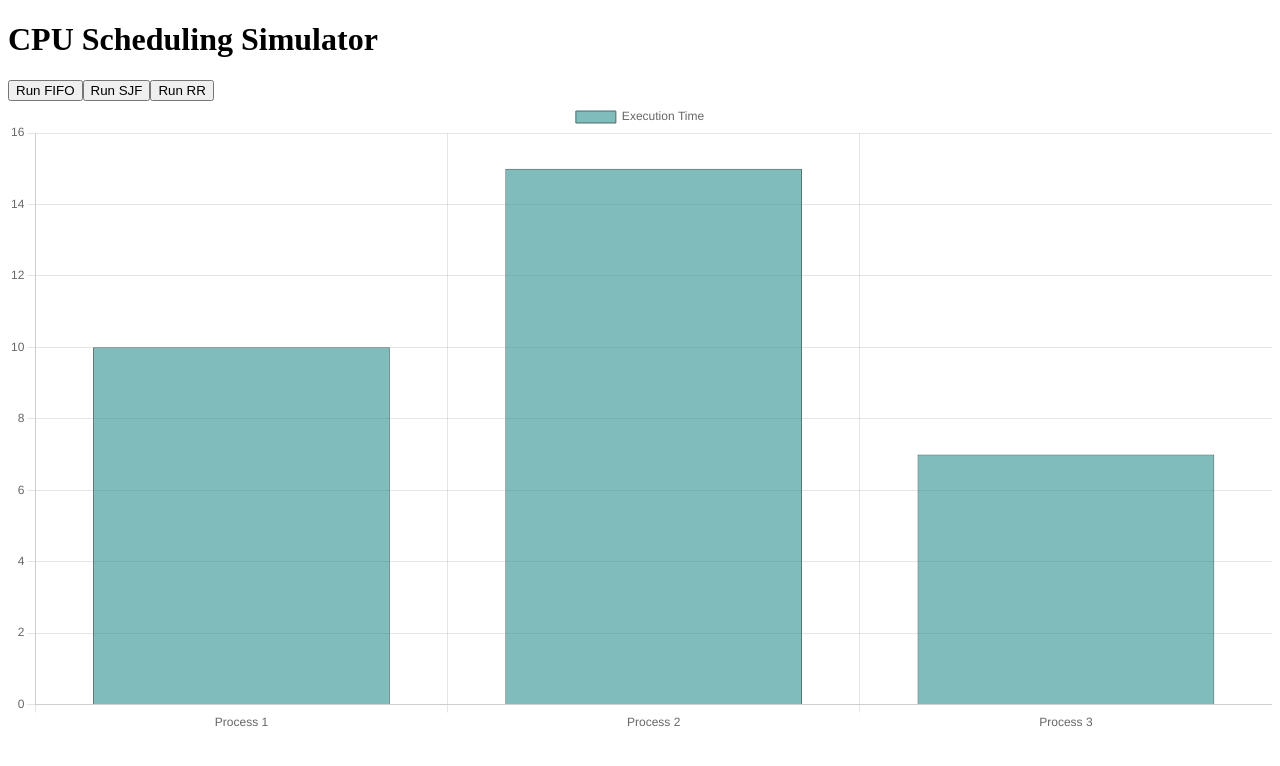
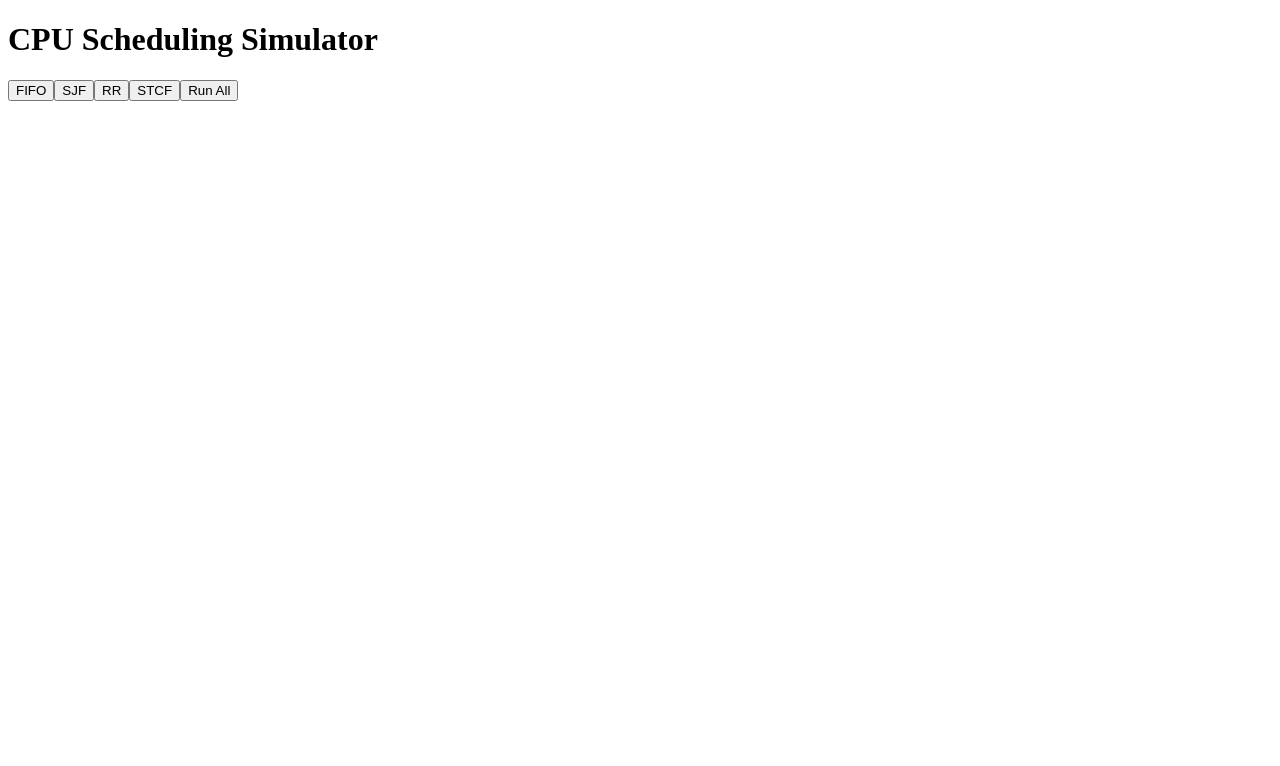
Before and after one commit to materialsteam13/cpu-schedule-sim, a Next.js app: page / in a window 1280 px wide. Shown: the top 766 px of the page. Built offline with nearby package versions, Linux system fonts and the light colour scheme.

Commit message:
Updates, wasn't in right folder

```diff
--- /dev/null
+++ b/components/SjfSimulation.js
@@ -0,0 +1,70 @@
+import { useState } from "react";
+import { sjfScheduler } from "../utils/sjf";
+import { Bar } from "react-chartjs-2";
+import Chart from "chart.js/auto";
+import jsPDF from "jspdf";
+
+export default function SjfSimulation()
+{
+    const [processes, setProcesses] = useState([]);
+    const [result, setResult] = useState([]);
+
+    // Generate random processes
+    const generateProcesses = () => {
+        const num = Math.floor(Math.random() * 5) + 3; // Random 3-7 processes
+        const newProcesses = Array.from({ length: num }, (_, i) => ({
+            id: i + 1,
+            arrivalTime: Math.floor(Math.random() * 5),
+            burstTime: Math.floor(Math.random() * 10) + 1,
+        }));
+        setProcesses(newProcesses);
+    };
+
+    // Run SJF Scheduling
+    const runSjf = () => {
+        const output = sjfScheduler(processes);
+        setResult(output);
+    };
+
+    // Generate PDF
+    const downloadPDF = () => {
+        const doc = new jsPDF();
+        doc.text("SJF Scheduling Results", 10, 10);
+        result.forEach((entry, i) => {
+            doc.text(`Time ${entry.time}: Process ${entry.processId}`, 10, 20 + i * 10);
+        });
+        doc.save("sjf_results.pdf");
+    };
+
+    return (
+        <div className="p-4">
+            <h2 className="text-xl font-bold mb-4">SJF Scheduling Simulation</h2>
+            <button onClick={generateProcesses} className="bg-blue-500 text-white px-4 py-2 mr-2">Generate Processes</button>
+            <button onClick={runSjf} className="bg-green-500 text-white px-4 py-2">Run SJF</button>
+            <button onClick={downloadPDF} className="bg-red-500 text-white px-4 py-2 ml-2">Download PDF</button>
+
+            <div className="mt-4">
+                <h3 className="font-semibold">Processes:</h3>
+                <pre>{JSON.stringify(processes, null, 2)}</pre>
+            </div>
+
+            {result.length > 0 && (
+                <div className="mt-4">
+                    <h3 className="font-semibold">Execution Timeline:</h3>
+                    <Bar
+                        data={{
+                            labels: result.map((r) => `T${r.time}`),
+                            datasets: [
+                                {
+                                    label: "Process Execution",
+                                    data: result.map((r) => r.processId),
+                                    backgroundColor: "rgba(75,192,192,0.6)",
+                                },
+                            ],
+                        }}
+                    />
+                </div>
+            )}
+        </div>
+    );
+}
--- /dev/null
+++ b/components/StcfSimulation.js
@@ -0,0 +1,73 @@
+import { useState } from "react";
+import { stcfScheduler } from "../utils/stcf";
+import { Bar } from "react-chartjs-2";
+//import Chart from "chart.js/auto";
+import jsPDF from "jspdf";
+
+export default function StcfSimulation()
+{
+    const [processes, setProcesses] = useState([]);
+    const [result, setResult] = useState([]);
+
+    // Generate random processes
+    const generateProcesses = () =>
+    {
+        const num = Math.floor(Math.random() * 5) + 3; // Random 3-7 processes
+        const newProcesses = Array.from({ length: num }, (_, i) => ({
+            id: i + 1,
+            arrivalTime: Math.floor(Math.random() * 5),
+            burstTime: Math.floor(Math.random() * 10) + 1,
+        }));
+        setProcesses(newProcesses);
+    };
+
+    // Run STCF Scheduling
+    const runStcf = () =>
+    {
+        const output = stcfScheduler(processes);
+        setResult(output);
+    };
+
+    // Generate PDF
+    const downloadPDF = () =>
+    {
+        const doc = new jsPDF();
+        doc.text("STCF Scheduling Results", 10, 10);
+        result.forEach((entry, i) => {
+            doc.text(`Time ${entry.time}: Process ${entry.processId}`, 10, 20 + i * 10);
+        });
+        doc.save("stcf_results.pdf");
+    };
+
+    return (
+        <div className="p-4">
+            <h2 className="text-xl font-bold mb-4">STCF Scheduling Simulation</h2>
+            <button onClick={generateProcesses} className="bg-blue-500 text-white px-4 py-2 mr-2">Generate Processes</button>
+            <button onClick={runStcf} className="bg-green-500 text-white px-4 py-2">Run STCF</button>
+            <button onClick={downloadPDF} className="bg-red-500 text-white px-4 py-2 ml-2">Download PDF</button>
+
+            <div className="mt-4">
+                <h3 className="font-semibold">Processes:</h3>
+                <pre>{JSON.stringify(processes, null, 2)}</pre>
+            </div>
+
+            {result.length > 0 && (
+                <div className="mt-4">
+                    <h3 className="font-semibold">Execution Timeline:</h3>
+                    <Bar
+                        data={{
+                            labels: result.map((r) => `T${r.time}`),
+                            datasets: [
+                                {
+                                    label: "Process Execution",
+                                    data: result.map((r) => r.processId),
+                                    backgroundColor: "rgba(75,192,192,0.6)",
+                                },
+                            ],
+                        }}
+                    />
+                </div>
+            )}
+        </div>
+    );
+}
--- a/pages/index.js
+++ b/pages/index.js
@@ -1,33 +1,73 @@
-import { useState } from 'react';
-import { fifoScheduler } from '../utils/fifo';
-import { sjfScheduler } from '../utils/sjf';
-import { rrScheduler } from '../utils/rr';
-import ChartComponent from '../components/ChartComponent';
+import { useState } from "react";
+import StcfSimulation from "../components/StcfSimulation";
+import SjfSimulation from "../components/SjfSimulation";
+import RrSimulation from "../components/RrSimulation";
+import FifoSimulation from "../components/FifoSimulation";
 
-export default function Home() {
-    const [results, setResults] = useState([]);
+export default function Home()
+{
+    const [selectedSimulations, setSelectedSimulations] = useState([]);
 
-    const runScheduling = (algorithm) => {
-        const processes = [
-            { arrivalTime: 0, burstTime: 8 },
-            { arrivalTime: 1, burstTime: 4 }
-        ];
-        let output = [];
+    const simulations = [
+        { name: "FIFO", component: <FifoSimulation />, key: "fifo" },
+        { name: "SJF", component: <SjfSimulation />, key: "sjf" },
+        { name: "RR", component: <RrSimulation />, key: "rr" },
+        { name: "STCF", component: <StcfSimulation />, key: "stcf" },
+    ];
 
-        if (algorithm === 'FIFO') output = fifoScheduler(processes);
-        else if (algorithm === 'SJF') output = sjfScheduler(processes);
-        else if (algorithm === 'RR') output = rrScheduler(processes, 2);
+    const toggleSimulation = (key) => {
+        if (selectedSimulations.includes(key))
+        {
+            setSelectedSimulations(selectedSimulations.filter((sim) => sim !== key));
+        } else {
+            setSelectedSimulations([...selectedSimulations, key]);
+        }
+    };
 
-        setResults(output);
+    const selectAll = () => {
+        if (selectedSimulations.length === simulations.length) {
+            setSelectedSimulations([]); // Deselect all
+        } else {
+            setSelectedSimulations(simulations.map((sim) => sim.key)); // Select all
+        }
     };
 
     return (
-        <div>
-            <h1>CPU Scheduling Simulator</h1>
-            <button onClick={() => runScheduling('FIFO')}>Run FIFO</button>
-            <button onClick={() => runScheduling('SJF')}>Run SJF</button>
-            <button onClick={() => runScheduling('RR')}>Run RR</button>
-            <ChartComponent results={results} />
+        <div className="container mx-auto p-6">
+            <h1 className="text-2xl font-bold mb-4 text-center">CPU Scheduling Simulator</h1>
+
+            <div className="flex flex-wrap justify-center gap-4 mb-6">
+                {simulations.map((sim) => (
+                    <button
+                        key={sim.key}
+                        onClick={() => toggleSimulation(sim.key)}
+                        className={`px-4 py-2 rounded-lg shadow-md ${
+                            selectedSimulations.includes(sim.key) ? "bg-green-500 text-white" : "bg-gray-300 text-black"
+                        }`}
+                    >
+                        {sim.name}
+                    </button>
+                ))}
+                <button
+                    onClick={selectAll}
+                    className={`px-4 py-2 rounded-lg shadow-md ${
+                        selectedSimulations.length === simulations.length ? "bg-red-500 text-white" : "bg-blue-500 text-white"
+                    }`}
+                >
+                    {selectedSimulations.length === simulations.length ? "Deselect All" : "Run All"}
+                </button>
+            </div>
+
+            <div className={`grid ${selectedSimulations.length > 1 ? "grid-cols-1 md:grid-cols-2" : "grid-cols-1"} gap-6`}>
+                {simulations
+                    .filter((sim) => selectedSimulations.includes(sim.key))
+                    .map((sim) => (
+                        <div key={sim.key} className="p-4 border rounded-lg shadow">
+                            <h2 className="text-xl font-semibold">{sim.name} Scheduling</h2>
+                            {sim.component}
+                        </div>
+                    ))}
+            </div>
         </div>
     );
 }
--- a/utils/sjf.js
+++ b/utils/sjf.js
@@ -1,6 +1,35 @@
-function sjfScheduler(processes)
-{
-    return processes.sort((a, b) => a.burstTime - b.burstTime);
+export function sjfScheduler(processes) {
+    let time = 0;
+    let completed = 0;
+    let n = processes.length;
+    let queue = [];
+    let result = [];
+
+    // Sort by arrival time first
+    processes.sort((a, b) => a.arrivalTime - b.arrivalTime);
+
+    while (completed < n) {
+        // Add processes that have arrived to the queue
+        for (let i = 0; i < processes.length; i++) {
+            if (processes[i].arrivalTime === time) {
+                queue.push({ ...processes[i] });
+                queue.sort((a, b) => a.burstTime - b.burstTime); // Sort by shortest burst time
+            }
+        }
+
+        if (queue.length > 0) {
+            // Select shortest job
+            let current = queue.shift();
+            for (let i = 0; i < current.burstTime; i++) {
+                result.push({ processId: current.id, time: time + i });
+            }
+
+            time += current.burstTime; // Move time forward
+            completed++;
+        } else {
+            time++; // No process available, move time forward
+        }
+    }
+
+    return result;
 }
-
-module.exports = { sjfScheduler };
--- /dev/null
+++ b/utils/stcf.js
@@ -0,0 +1,43 @@
+export function stcfScheduler(processes)
+{
+    let time = 0;
+    let completed = 0;
+    let n = processes.length;
+    let queue = [];
+    let result = [];
+
+    // Sort processes by arrival time
+    processes.sort((a, b) => a.arrivalTime - b.arrivalTime);
+
+    while (completed < n)
+        {
+        // Add processes that have arrived to the queue
+        for (let i = 0; i < processes.length; i++)
+        {
+            if (processes[i].arrivalTime === time)
+            {
+                queue.push({ ...processes[i] });
+                queue.sort((a, b) => a.burstTime - b.burstTime);
+            }
+        }
+
+        if (queue.length > 0)
+        {
+            // Pick the shortest remaining process
+            let current = queue[0];
+            current.burstTime -= 1; // Process 1 time unit
+
+            result.push({ processId: current.id, time });
+
+            if (current.burstTime === 0)
+            {
+                completed++;
+                current.completionTime = time + 1;
+                queue.shift(); // Remove from queue
+            }
+        }
+        time++;
+    }
+
+    return result;
+}
```
Also changed, not shown: components/FifoSimulation.js (added), components/RrSimulation.js (added), 1 other file (tests, documents, lock files or other folders).
